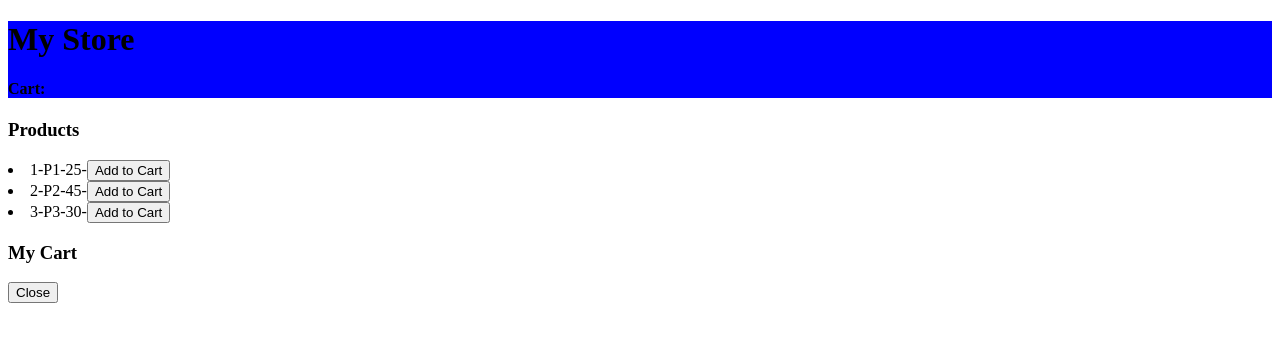
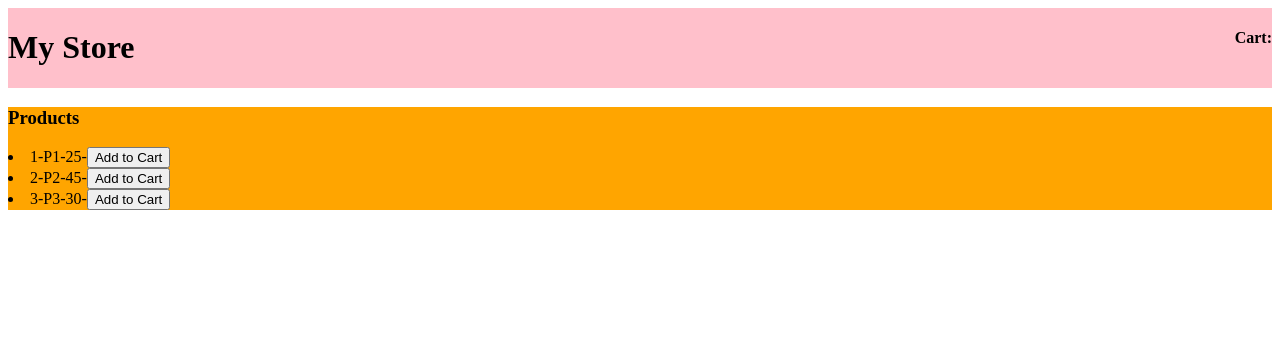
Before and after one commit to saiasrith75/mystore, a plain HTML site: page index.html in a window 1280 px wide. Drawn offline with Linux system fonts and the light colour scheme.

Commit message:
Update styles.css

```diff
--- a/styles.css
+++ b/styles.css
@@ -1,3 +1,21 @@
-.header{
-    background-color: blue;
+.container {
+    margin: 0;
 }
+.header {
+    background-color:pink;
+    display: flex;
+    justify-content: space-between;
+}
+.productBlock{
+    background-color: orange;
+}
+.cartBlock {
+    background-color: silver;
+    width: 300px;
+    position: fixed;
+    top:0px;
+    left:100%;
+    height: 100%;
+    padding: 20px;
+    transition: 2s;
+}
```
